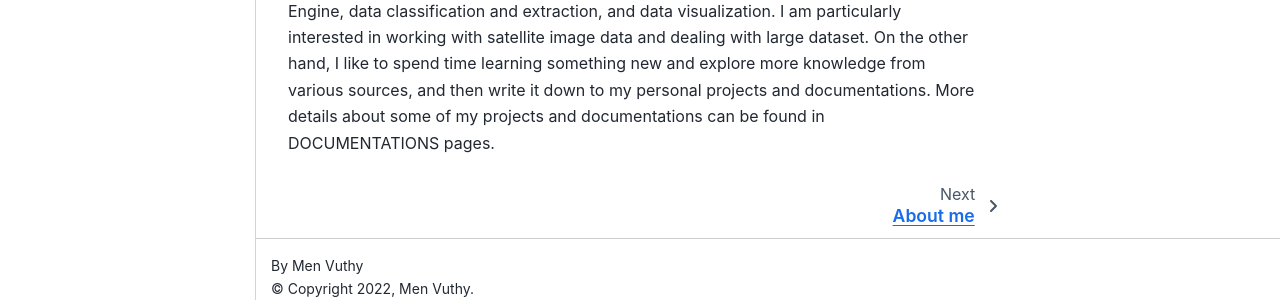
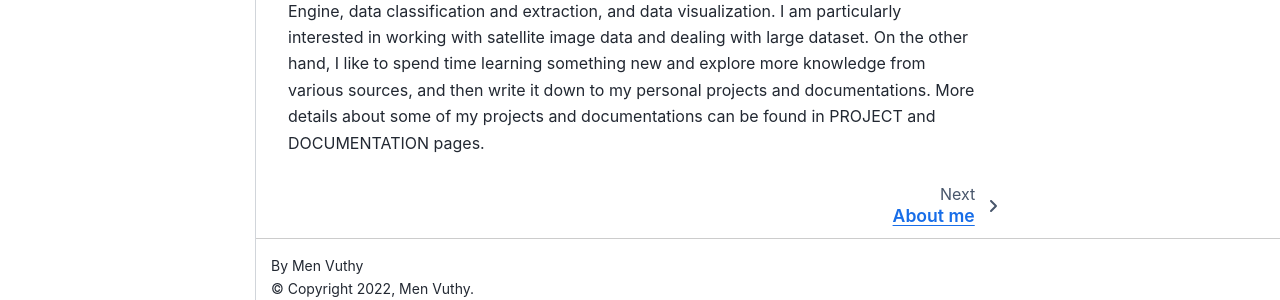
Before and after one commit to menvuthy/portfolio, a Sphinx documentation site: the page built from docs/index.rst, in a window 1280 px wide and 1041 px high. Shown: the part 725-1025 px from the top of the window. Built offline with Sphinx 7.4.7 and the Sphinx Book theme 1.1.4, drawn with Linux system fonts in a browser that asks for light colours; pages that are not in the unit, such as notebooks, are missing from menus; some of the changed text lies outside the part shown.

Commit message:
Update index.rst

```diff
--- a/docs/index.rst
+++ b/docs/index.rst
@@ -10,7 +10,7 @@
 
 My name is **Men Vuthy**. I am a Civil Engineer, specialized in river and geospatial engineering,  with industry experiences in piped-water supply design, hydrological modeling, GIS, mapping, geo-data/satellite image analysis, programming, classification and big data. I am currently an Engineer in River Department at Nippon Koei Co., Ltd based in head quarter in Tokyo, Japan, where I work on different kinds of data sorting tasks, satellite-image analysis and Deep Learning models to do semantic segmentation on satellite images. Besides that, I sometimes offer an online course on `Geospatial Data Analysis with Python <https://geospatialyst.github.io/homepage/course/>`__ to Cambodian graduated students and professionals.
 
-I graduated a master of Civil Engineering degree from The University of Tokyo in Japan in 2020. I recieved solid training in flood simulation and damage assessment, programming languages, machine learning and deep learning. I am proficient in ArcGIS/QGIS, geospatial data analysis, Python and Geo-Python, data retrieval and processing in Google Earth Engine, data classification and extraction, and data visualization. I am particularly interested in working with satellite image data and dealing with large dataset. On the other hand, I like to spend time learning something new and explore more knowledge from various sources, and then write it down to my personal projects and documentations. More details about some of my projects and documentations can be found in DOCUMENTATIONS pages.
+I graduated a master of Civil Engineering degree from The University of Tokyo in Japan in 2020. I recieved solid training in flood simulation and damage assessment, programming languages, machine learning and deep learning. I am proficient in ArcGIS/QGIS, geospatial data analysis, Python and Geo-Python, data retrieval and processing in Google Earth Engine, data classification and extraction, and data visualization. I am particularly interested in working with satellite image data and dealing with large dataset. On the other hand, I like to spend time learning something new and explore more knowledge from various sources, and then write it down to my personal projects and documentations. More details about some of my projects and documentations can be found in PROJECT and DOCUMENTATION pages.
 
 .. toctree::
    :maxdepth: 2
```
